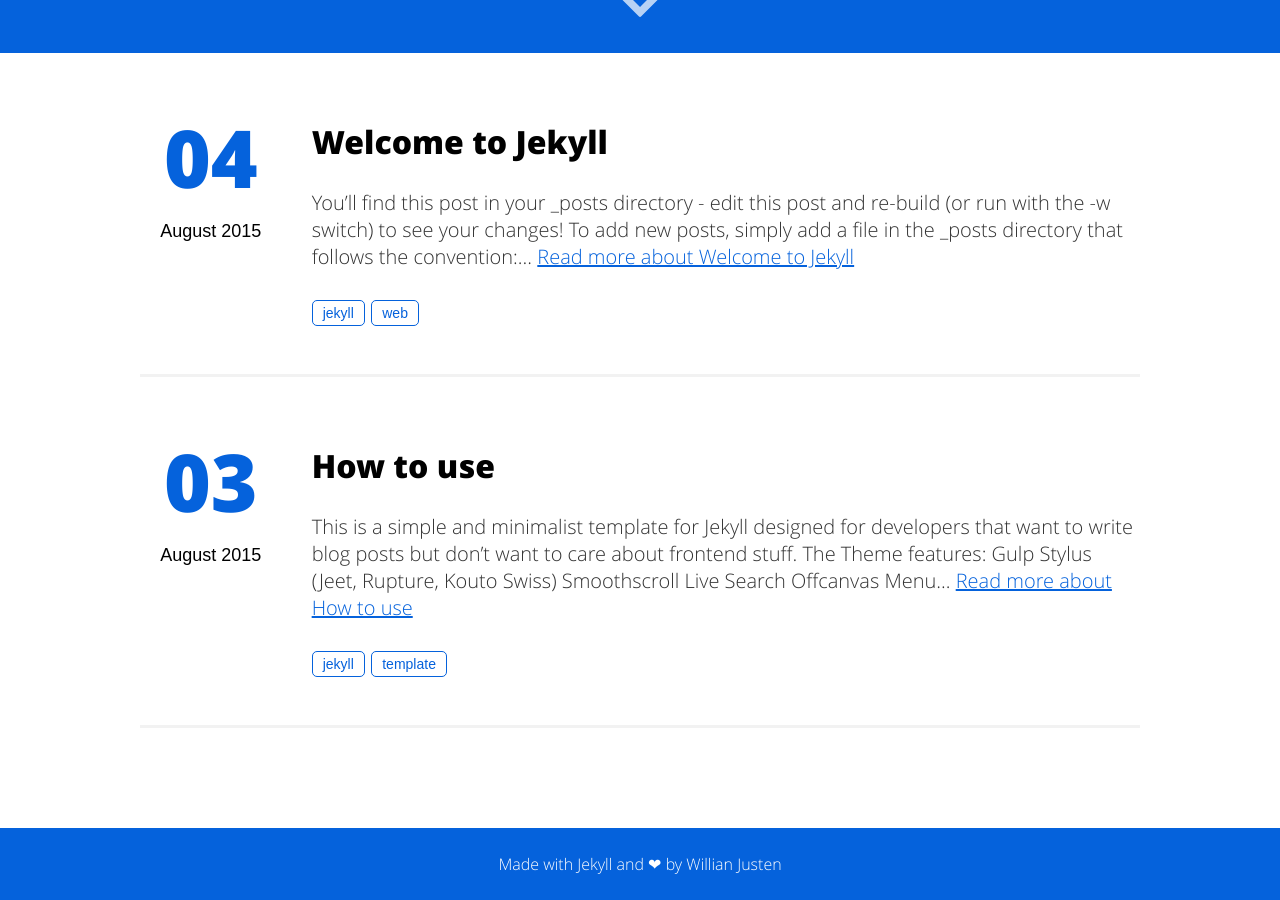
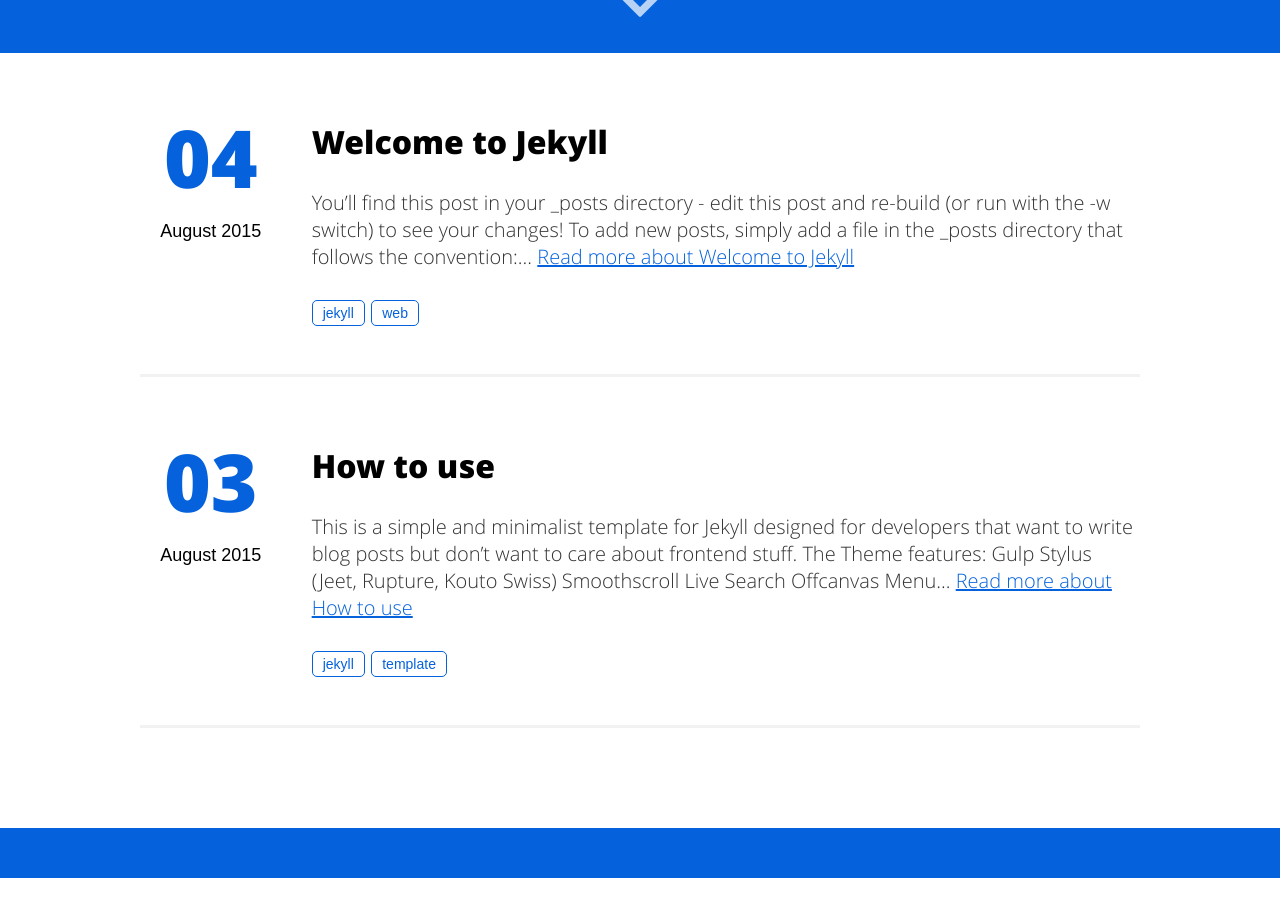
Before and after one commit to kiamehr74/kiamehr74.github.io, a Jekyll site: the page built from index.html, in a window 1280 px wide and 900 px high, scrolled down 847 px. Built offline with Jekyll 4.4.1, drawn with Linux system fonts in a browser that asks for light colours; after the commit the page ends 1725 px from its top, so only the background shows below that.

Commit message:
Update footer.html

```diff
--- a/_includes/footer.html
+++ b/_includes/footer.html
@@ -1,4 +1,4 @@
 <footer>
-    <p>Made with <a href="http://jekyllrb.com/" target="_blank">Jekyll</a> and <span class="love">❤</span> by <a href="https://willianjusten.com.br">Willian Justen</a></p>
+    <p></p>
 </footer>
 <script src="{{ "/assets/js/main.js" | prepend: site.baseurl }}"></script>
```
